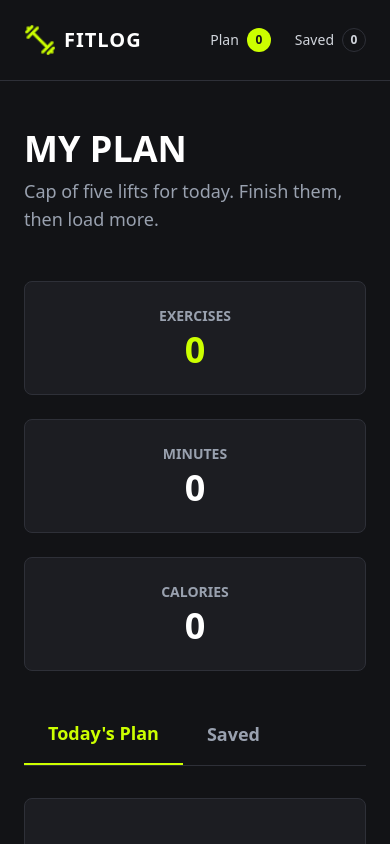
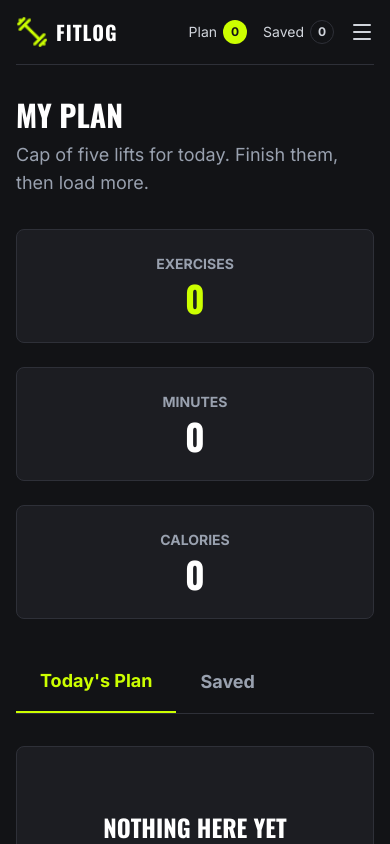
Before and after one commit to IshmamHussain/PH-Assignment_6, a Next.js app: page /my-plan in a window 390 px wide. Shown: the top 844 px of the page. Built offline with nearby package versions, Linux system fonts and the light colour scheme.

Commit message:
style: adjusted layout widths and responsive design

```diff
--- a/src/app/globals.css
+++ b/src/app/globals.css
@@ -6,6 +6,8 @@
 }
 
 @theme inline {
+  --font-sans: var(--font-inter);
+  --font-oswald: var(--font-oswald);
   --color-background: var(--background);
   --color-foreground: var(--foreground);
   --color-accent: #ccff00;
--- a/src/app/my-plan/page.tsx
+++ b/src/app/my-plan/page.tsx
@@ -45,9 +45,10 @@ export default function MyPlanPage() {
   }
 
   return (
-    <div className="max-w-7xl mx-auto px-6 py-12">
-      <div className="mb-12">
-        <h1 className="text-4xl md:text-5xl font-oswald font-extrabold uppercase mb-2">MY PLAN</h1>
+    <div className="w-full flex justify-center py-8 sm:py-12">
+      <div className="w-[calc(100%-2rem)] sm:w-[calc(100%-3rem)] max-w-[1232px]">
+      <div className="mb-8 sm:mb-12">
+        <h1 className="text-3xl sm:text-4xl md:text-5xl font-oswald font-extrabold uppercase mb-2">MY PLAN</h1>
         <p className="text-gray-400 text-lg">Cap of five lifts for today. Finish them, then load more.</p>
       </div>
 
@@ -133,6 +134,7 @@ export default function MyPlanPage() {
           ))}
         </div>
       )}
+      </div>
     </div>
   );
 }
--- a/src/app/workout/[id]/WorkoutDetailsClient.tsx
+++ b/src/app/workout/[id]/WorkoutDetailsClient.tsx
@@ -40,7 +40,8 @@ export default function WorkoutDetailsClient({ workout }: { workout: Workout })
   };
 
   return (
-    <div className="max-w-7xl mx-auto px-6 py-12 grid grid-cols-1 md:grid-cols-2 gap-12">
+    <div className="w-full flex justify-center py-8 sm:py-12">
+      <div className="w-[calc(100%-2rem)] sm:w-[calc(100%-3rem)] max-w-[1232px] grid grid-cols-1 md:grid-cols-2 gap-8 sm:gap-12">
       <div className="relative w-full h-[400px] md:h-[600px] rounded-lg overflow-hidden border border-border bg-[#0a0a0a]">
         <Image src={workout.image} alt={workout.name} fill sizes="(max-width: 768px) 100vw, 50vw" className="object-contain" priority />
       </div>
@@ -101,6 +102,7 @@ export default function WorkoutDetailsClient({ workout }: { workout: Workout })
           </button>
         </div>
       </div>
+      </div>
     </div>
   );
 }
--- a/src/components/Footer.tsx
+++ b/src/components/Footer.tsx
@@ -2,11 +2,11 @@ import Image from 'next/image';
 
 export default function Footer() {
   return (
-    <footer className="border-t border-border bg-[#0d0e10] py-8 px-6 mt-16">
-      <div className="max-w-7xl mx-auto flex flex-col md:flex-row items-center justify-between gap-4">
+    <footer className="border-t border-border bg-[#0d0e10] py-6 sm:py-8 mt-16 w-full flex justify-center">
+      <div className="w-[calc(100%-2rem)] sm:w-[calc(100%-3rem)] max-w-[1232px] flex flex-col md:flex-row items-center justify-between gap-4">
         <div className="flex items-center gap-2">
           <div className="w-6 h-6 relative">
-            <Image src="/logo.png" alt="FitLog Logo" fill className="object-contain" />
+            <Image src="/logo.png" alt="FitLog Logo" fill sizes="24px" className="object-contain" />
           </div>
           <span className="text-lg font-oswald font-bold tracking-widest text-white">FITLOG</span>
         </div>
--- a/src/components/Hero.tsx
+++ b/src/components/Hero.tsx
@@ -3,27 +3,27 @@ import Link from 'next/link';
 
 export default function Hero() {
   return (
-    <section className="w-full px-6 pt-10 pb-12">
-      <div className="max-w-7xl mx-auto bg-[#1c1d22] border border-[#27272a] rounded-[24px] flex flex-col md:flex-row items-center justify-between p-12 md:p-16 relative overflow-hidden">
-        <div className="w-full md:w-[65%] flex flex-col items-start gap-4 z-10">
+    <section className="w-full pt-6 sm:pt-10 pb-8 sm:pb-12 flex justify-center">
+      <div className="w-[calc(100%-2rem)] sm:w-[calc(100%-3rem)] max-w-[1232px] bg-[#1c1d22] border border-[#27272a] rounded-2xl sm:rounded-[24px] flex flex-col md:flex-row items-center justify-between p-6 sm:p-10 lg:p-16 relative overflow-hidden">
+        <div className="w-full md:w-[60%] flex flex-col items-start gap-4 z-10">
           <span className="text-accent font-bold tracking-widest text-xs uppercase">WORKOUT LIBRARY</span>
-          <h1 className="text-5xl md:text-[64px] lg:text-[76px] font-oswald font-extrabold uppercase leading-[1.05] tracking-[-0.02em] text-white">
-            <span className="whitespace-nowrap">TRAIN WITH INTENT. LOG</span><br />
+          <h1 className="text-4xl sm:text-5xl md:text-[56px] lg:text-[64px] font-oswald font-extrabold uppercase leading-[1.05] tracking-[-0.02em] text-white">
+            TRAIN WITH INTENT. LOG<br />
             EVERY SET.
           </h1>
-          <p className="text-[#a1a1aa] text-lg max-w-[460px] leading-relaxed mt-2 mb-4">
-            FitLog is a dark, no-nonsense gym companion: pick a lift, lock it into today's plan, and watch the week's work add up.
+          <p className="text-[#a1a1aa] text-base sm:text-lg max-w-[460px] leading-relaxed mt-2 mb-4">
+            FitLog is a dark, no-nonsense gym companion: pick a lift, lock it into today&apos;s plan, and watch the week&apos;s work add up.
           </p>
-          <Link href="#library" className="bg-accent text-background px-8 py-3.5 rounded font-bold text-sm hover:bg-[#aacc00] transition-colors">
+          <Link href="#library" className="bg-accent text-background px-6 sm:px-8 py-3 sm:py-3.5 rounded font-bold text-sm hover:bg-[#aacc00] transition-colors">
             BROWSE WORKOUTS
           </Link>
         </div>
-        <div className="w-full md:w-[35%] relative h-[300px] md:h-[500px] mt-10 md:mt-0 flex justify-end">
+        <div className="w-full md:w-[40%] relative h-[250px] sm:h-[300px] md:h-[500px] mt-8 md:mt-0 flex justify-end">
           <Image
             src="/banner.png"
             alt="FitLog Banner"
             fill
-            sizes="(max-width: 768px) 100vw, 45vw"
+            sizes="(max-width: 768px) 100vw, 40vw"
             className="object-contain object-right"
             priority
           />
--- a/src/components/LibraryList.tsx
+++ b/src/components/LibraryList.tsx
@@ -38,8 +38,9 @@ export default function LibraryList() {
   });
 
   return (
-    <section id="library" className="max-w-7xl mx-auto px-6 py-8">
-      <div className="flex flex-col md:flex-row md:items-end justify-between mb-8 gap-4">
+    <section id="library" className="w-full py-8 flex justify-center">
+      <div className="w-[calc(100%-2rem)] sm:w-[calc(100%-3rem)] max-w-[1232px]">
+        <div className="flex flex-col md:flex-row md:items-end justify-between mb-8 gap-4">
         <div>
           <h2 className="text-3xl font-oswald font-bold uppercase">THE LIBRARY</h2>
           <p className="text-gray-400">Twelve lifts covering every major muscle group.</p>
@@ -86,6 +87,7 @@ export default function LibraryList() {
           ))}
         </div>
       )}
+      </div>
     </section>
   );
 }
--- a/src/components/Navbar.tsx
+++ b/src/components/Navbar.tsx
@@ -4,22 +4,28 @@ import Image from 'next/image';
 import { usePathname } from 'next/navigation';
 import { useFitLogStore } from '@/store/useFitLogStore';
 import { useEffect, useState } from 'react';
+import { Menu, X } from 'lucide-react';
 
 export default function Navbar() {
   const pathname = usePathname();
   const { plan, saved } = useFitLogStore();
   const [mounted, setMounted] = useState(false);
+  const [menuOpen, setMenuOpen] = useState(false);
 
   useEffect(() => {
     setMounted(true);
   }, []);
 
+  useEffect(() => {
+    setMenuOpen(false);
+  }, [pathname]);
+
   return (
-    <nav className="bg-background border-b border-border px-6 sticky top-0 z-50">
-      <div className="max-w-7xl mx-auto flex items-center justify-between py-6">
+    <nav className="bg-background sticky top-0 z-50 w-full flex flex-col items-center">
+      <div className="w-[calc(100%-2rem)] sm:w-[calc(100%-3rem)] max-w-[1232px] flex items-center justify-between py-4 md:py-6 border-b border-border">
         <Link href="/" className="flex items-center gap-2">
           <div className="w-8 h-8 relative">
-            <Image src="/logo.png" alt="FitLog Logo" fill className="object-contain" />
+            <Image src="/logo.png" alt="FitLog Logo" fill sizes="32px" className="object-contain" />
           </div>
           <span className="text-xl font-oswald font-bold tracking-wider">FITLOG</span>
         </Link>
@@ -33,21 +39,35 @@ export default function Navbar() {
           </Link>
         </div>
 
-        <div className="flex items-center gap-6 text-sm">
-          <Link href="/my-plan" className="flex items-center gap-2 text-gray-300 hover:text-white transition-colors">
+        <div className="flex items-center gap-4 sm:gap-6 text-sm">
+          <Link href="/my-plan" className="flex items-center gap-1.5 sm:gap-2 text-gray-300 hover:text-white transition-colors">
             <span>Plan</span>
             <span className="bg-accent text-background rounded-full w-6 h-6 flex items-center justify-center text-xs font-bold">
               {mounted ? plan.length : 0}
             </span>
           </Link>
-          <Link href="/my-plan" className="flex items-center gap-2 text-gray-300 hover:text-white transition-colors">
+          <Link href="/my-plan" className="flex items-center gap-1.5 sm:gap-2 text-gray-300 hover:text-white transition-colors">
             <span>Saved</span>
             <span className="border border-border text-gray-300 rounded-full w-6 h-6 flex items-center justify-center text-xs font-bold">
               {mounted ? saved.length : 0}
             </span>
           </Link>
+          <button onClick={() => setMenuOpen(!menuOpen)} className="md:hidden text-gray-300 hover:text-white transition-colors">
+            {menuOpen ? <X size={24} /> : <Menu size={24} />}
+          </button>
         </div>
       </div>
+
+      {menuOpen && (
+        <div className="md:hidden w-[calc(100%-2rem)] sm:w-[calc(100%-3rem)] max-w-[1232px] border-b border-border bg-background py-4 flex flex-col gap-2">
+          <Link href="/" className={`px-4 py-3 rounded-lg text-sm font-semibold ${pathname === '/' ? 'bg-[#1e240c] text-accent' : 'text-gray-400 hover:text-white hover:bg-card'} transition-colors`}>
+            Workouts
+          </Link>
+          <Link href="/my-plan" className={`px-4 py-3 rounded-lg text-sm font-semibold ${pathname === '/my-plan' ? 'bg-[#1e240c] text-accent' : 'text-gray-400 hover:text-white hover:bg-card'} transition-colors`}>
+            My Plan
+          </Link>
+        </div>
+      )}
     </nav>
   );
 }
--- a/src/components/WorkoutCard.tsx
+++ b/src/components/WorkoutCard.tsx
@@ -8,7 +8,7 @@ export default function WorkoutCard({ workout }: { workout: Workout }) {
     <Link href={`/workout/${workout.id}`} className="block group">
       <div className="bg-card rounded-lg overflow-hidden border border-border hover:border-accent transition-colors h-full flex flex-col">
         <div className="relative w-full h-48 bg-[#0a0a0a]">
-          <Image src={workout.image} alt={workout.name} fill sizes="(max-width: 768px) 100vw, (max-width: 1200px) 50vw, 33vw" className="object-contain group-hover:scale-105 transition-transform duration-300" />
+          <Image src={workout.image} alt={workout.name} fill sizes="(max-width: 768px) 100vw, (max-width: 1200px) 50vw, 33vw" className="object-cover object-top group-hover:scale-105 transition-transform duration-300" />
         </div>
         <div className="p-4 flex flex-col flex-1 gap-3">
           <div className="flex gap-2 flex-wrap">
```
